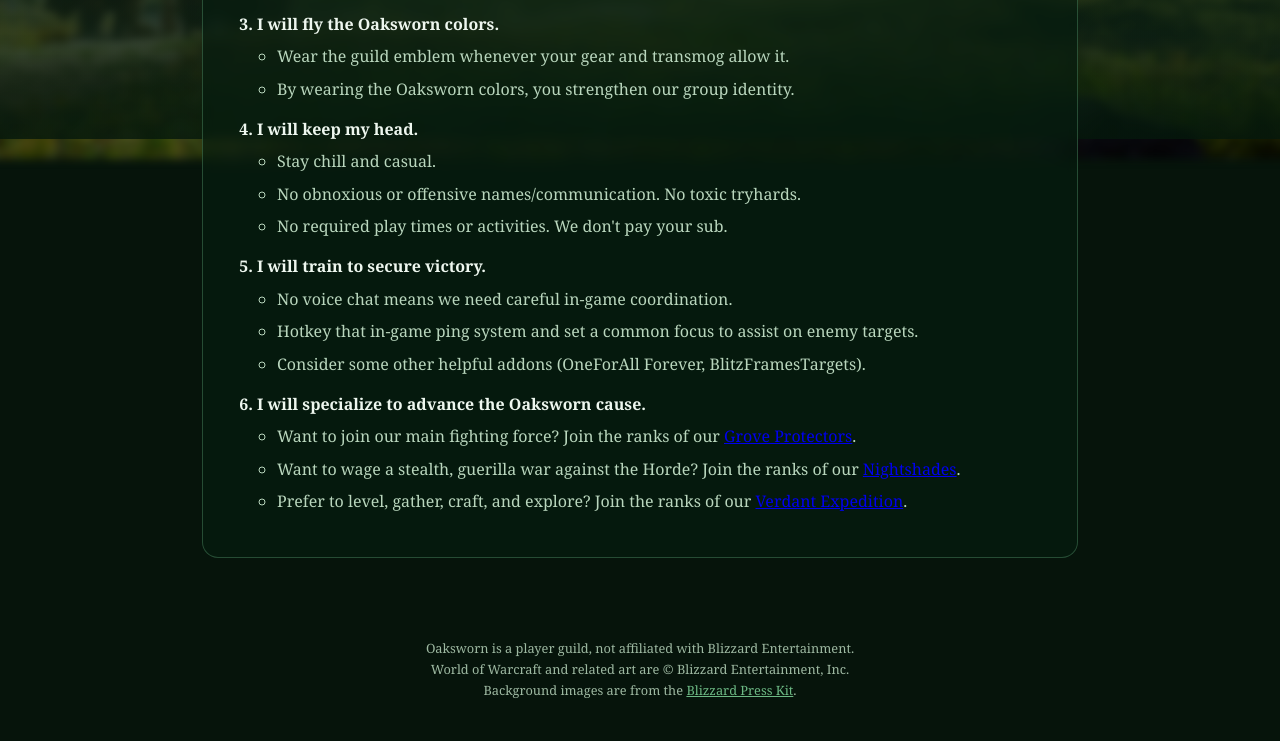
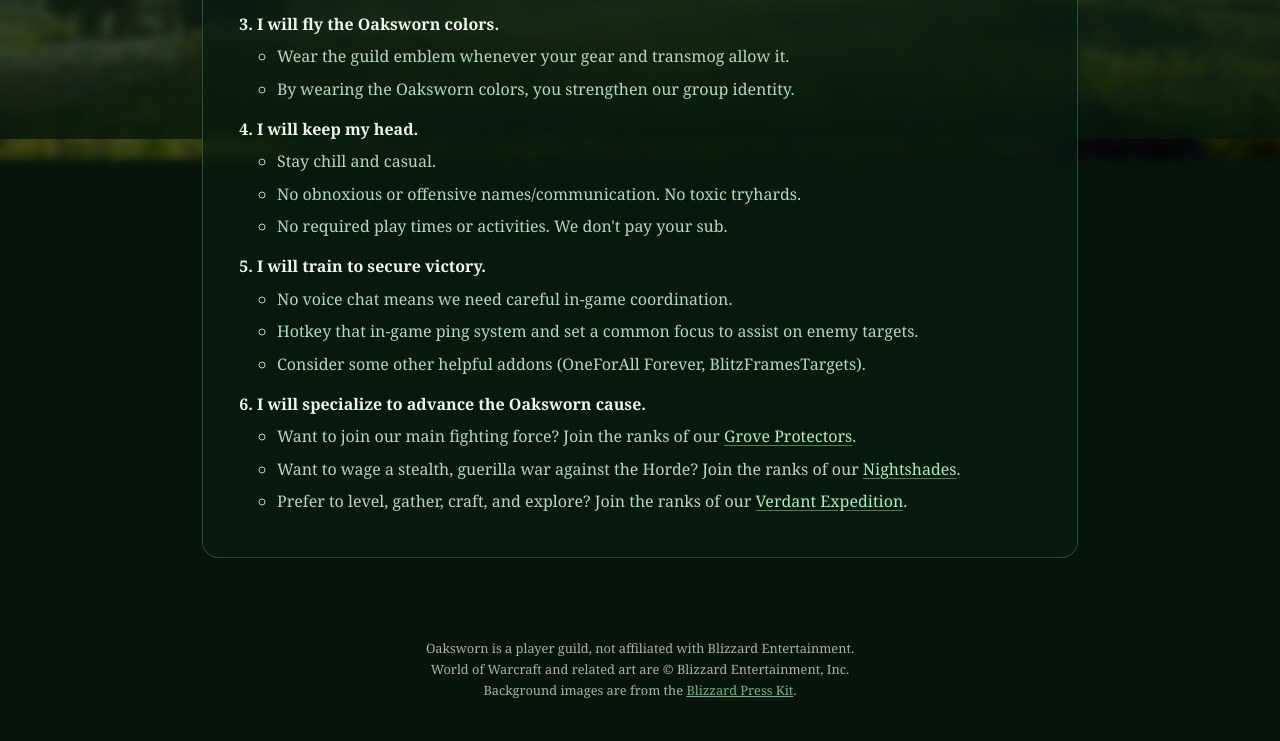
Before and after one commit to oaksworn/oaksworn.github.io, a plain HTML site: page oath.html in a window 1280 px wide. Shown: the part 661-1402 px from the top of the page. Drawn offline with Linux system fonts and the light colour scheme.

Commit message:
Style in-content links in light green

```diff
--- a/styles.css
+++ b/styles.css
@@ -165,3 +165,5 @@ footer a{color:var(--glow)}
 
 body.bg-history::before{background:url("bg-history.jpg") center / cover no-repeat;filter:blur(4px) saturate(1.05)}
 body.bg-archives::before{background:url("bg-archives.jpg") center / cover no-repeat;filter:blur(4px) saturate(1.05)}
+main a, main a:visited { color:#a8f0bf; text-decoration:underline; text-decoration-color:rgba(127,214,154,0.55); text-underline-offset:3px; transition:color .15s, text-shadow .15s; }
+main a:hover { color:#e6fff0; text-decoration-color:var(--glow); text-shadow:0 0 8px rgba(127,214,154,0.6); }
```
